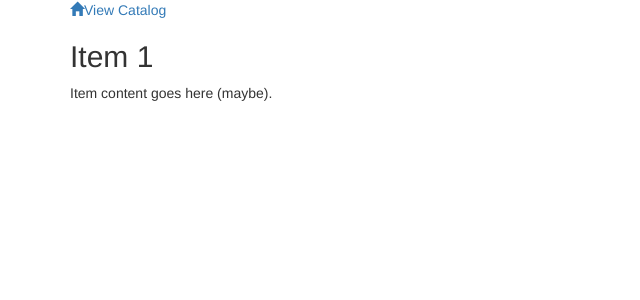
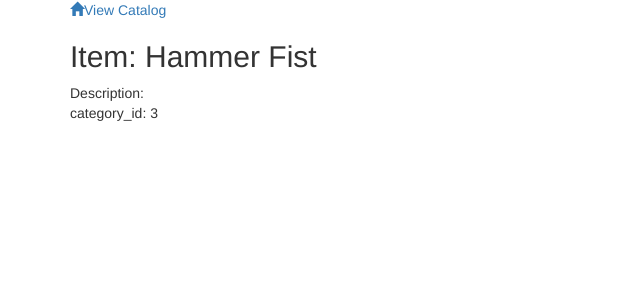
Before and after one commit to zoleitschuk/item-catalog, a Flask app: page /item/1/ in a window 1280 px wide. Shown: the top 300 px of the page, without its empty margins (0-640 px from the left). Run offline with Flask 2, Linux system fonts and the light colour scheme; some libraries are stand-ins or nearby versions.

Commit message:
formatting changes

```diff
--- a/vagrant/catalog/application.py
+++ b/vagrant/catalog/application.py
@@ -14,7 +14,7 @@
 DBSession = sessionmaker(bind=engine)
 session = DBSession()
 
-# JSON APIs to view Catalog Information
+# JSON APIs to view Item Catalog Information
 @app.route('/api/v01/catalog/JSON/')
 def catalog_JSON():
     """
@@ -31,6 +31,7 @@
     item = session.query(Item).filter_by(id=item_id).one()
     return jsonify(item=item.serialize)
 
+# Item Catalog Pages
 @app.route('/')
 @app.route('/catalog/')
 def show_catalog():
@@ -57,7 +58,7 @@
     if request.method == 'POST':
         new_category = Category(name=request.form['name'])
         session.add(new_category)
-        flash('New Category %s Successfully Created' % new_category.name)
+        flash('New Category {} Successfully Created'.format(new_category.name))
         session.commit()
         return redirect(url_for('show_catalog'))
     else:
@@ -74,7 +75,7 @@
             edited_category.name = request.form['name']
         session.add(edited_category)
         session.commit()
-        flash('Restaurant Successfully Edited %s' % edited_category.name)
+        flash('Restaurant Successfully Edited {}'.format(edited_category.name))
         return redirect(url_for('show_catalog'))
     else:
         return render_template('edit_category.html', category=edited_category)
@@ -87,7 +88,7 @@
     category_to_delete = session.query(Category).filter_by(id=category_id).one()
     if request.method == 'POST':
         session.delete(category_to_delete)
-        flash('%s Successfully Deleted' % category_to_delete.name)
+        flash('{} Successfully Deleted'.format(category_to_delete.name))
         session.commit()
         return redirect(url_for('show_catalog'))
     else:
@@ -113,7 +114,7 @@
             category_id=request.form['category_id'],
         )
         session.add(new_item)
-        flash('New Item %s Successfully Created' % new_item.name)
+        flash('New Item {} Successfully Created'.format(new_item.name))
         session.commit()
         return redirect(url_for('show_catalog'))
     else:
@@ -134,7 +135,7 @@
             edit_item.category_id = request.form['category_id']
         session.add(edited_item)
         session.commit()
-        flash('Restaurant Successfully Edited %s' % edited_item.name)
+        flash('Restaurant Successfully Edited {}'.format(edited_item.name))
         return redirect(url_for('show_catalog'))
     else:
         return render_template('edit_item.html', item=edited_item)
@@ -147,7 +148,7 @@
     item_to_delete = session.query(Item).filter_by(id=item_id).one()
     if request.method == 'POST':
         session.delete(item_to_delete)
-        flash('%s Successfully Deleted' % item_to_delete.name)
+        flash('%s Successfully Deleted'.format(item_to_delete.name))
         session.commit()
         return redirect(url_for('show_catalog'))
     else:
--- a/vagrant/catalog/models.py
+++ b/vagrant/catalog/models.py
@@ -46,7 +46,6 @@
             'name': self.name,
             'description': self.description,
             'category_id': self.category_id,
-            'category': self.category,
         }
 
 engine = create_engine('sqlite:///itemCatalog.db')
--- a/vagrant/catalog/templates/category.html
+++ b/vagrant/catalog/templates/category.html
@@ -2,7 +2,7 @@
 {% block content %}
 {% include "header.html" %}
     <div id="category">
-        <h2>Category {{ category.id }}</h2>
+        <h2>Category: {{ category.name }}</h2>
         Category content goes here (maybe).
     </div>
 {% endblock %}
--- a/vagrant/catalog/templates/item.html
+++ b/vagrant/catalog/templates/item.html
@@ -2,7 +2,8 @@
 {% block content %}
 {% include "header.html" %}
     <div id="item">
-        <h2>Item {{ item.id }}</h2>
-        Item content goes here (maybe).
+        <h2>Item: {{ item.name }}</h2>
+        <div>Description: {{item.description}}</div>
+        <div>category_id: {{item.category_id}}</div>
     </div>
 {% endblock %}
--- a/vagrant/catalog/templates/public_catalog.html
+++ b/vagrant/catalog/templates/public_catalog.html
@@ -1,7 +1,8 @@
 {% extends "main.html" %}
 {% block content %}
 {% include "header.html" %}
-    <div id="catagories">
+    <div class="row">
+        <div id="catagories" class="col-md-3">
             <h2>Categories:</h2>
             <ul>
                 {% for category in categories %}
@@ -9,7 +10,7 @@
                 {% endfor %}
             </ul>
         </div>
-    <div id="items">
+        <div id="items" class="col-md-9">
             <h2>Items:</h2>
             <ul>
                 {% for item in items %}
@@ -17,4 +18,5 @@
                 {% endfor %}
             </ul>
         </div>
+    </div>
 {% endblock %}
```
Also changed, not shown: vagrant/catalog/itemCatalog.db. Lines whose indentation alone changed are shown as unchanged.
